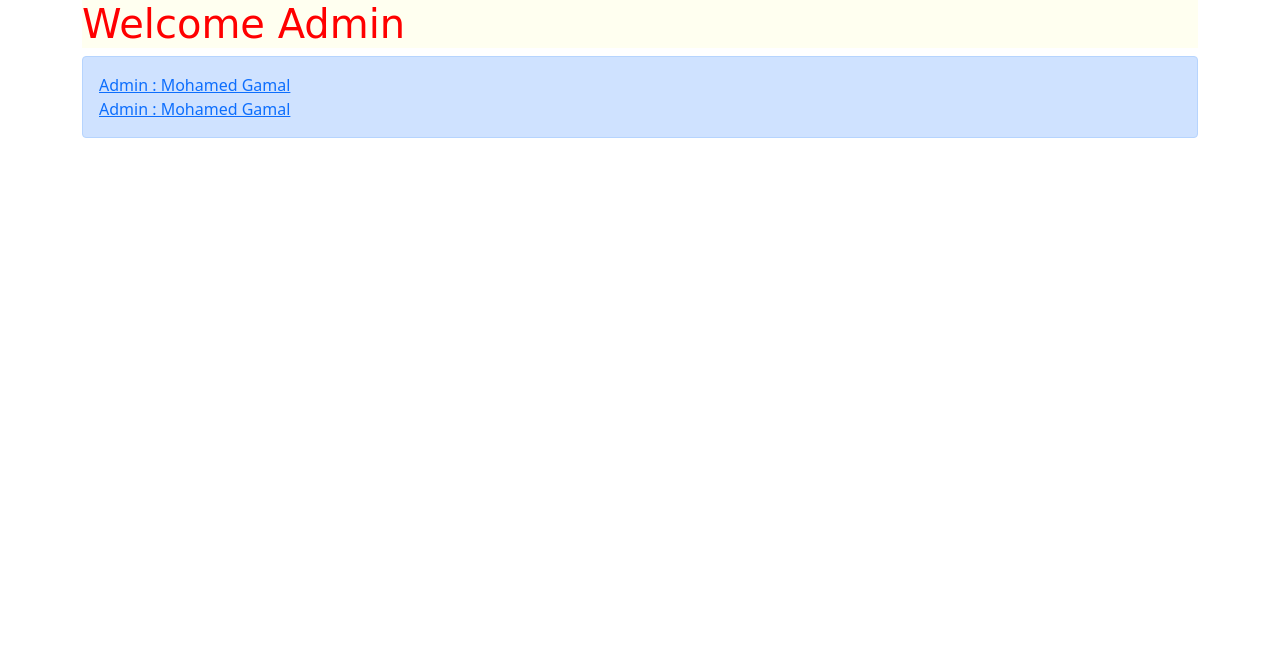
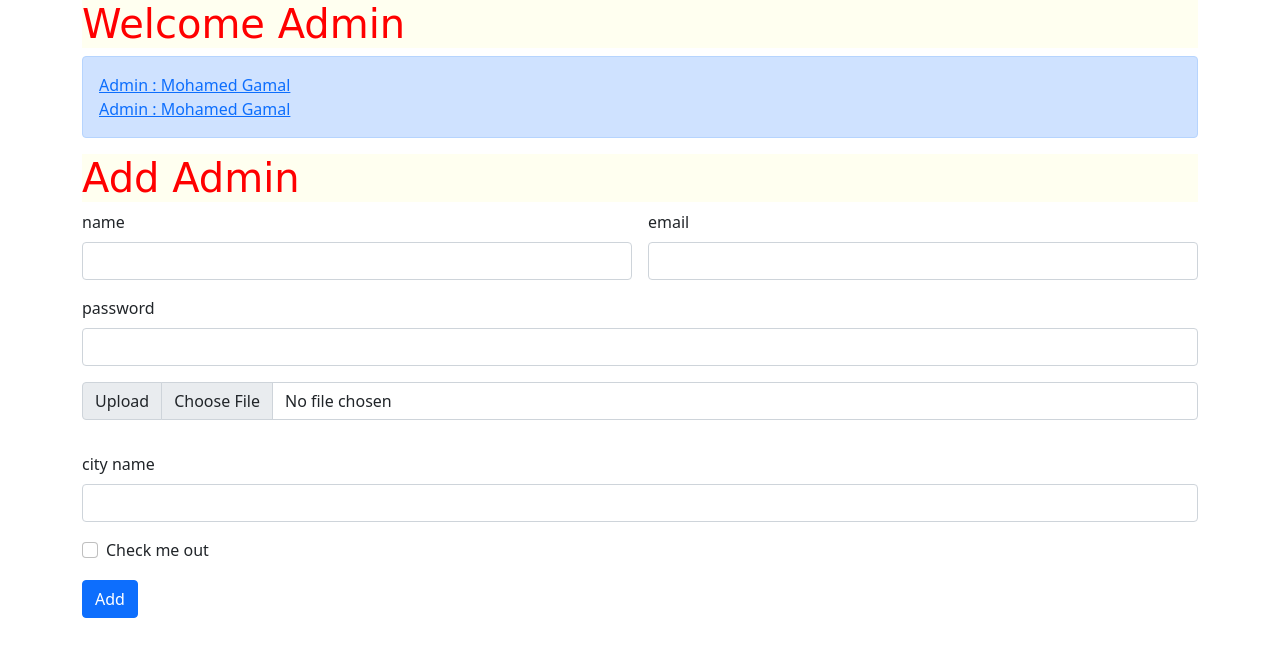
Before and after one commit to mohamed-cpp/Hello-Django, a Django app: page /perfix/admin in a window 1280 px wide. Shown: the top 657 px of the page. Run offline with Django 3.2, Linux system fonts and the light colour scheme; data comes from the database, SQL or seed files in the repository; both versions use the stored data as it was after the commit.

Commit message:
save and form data

```diff
--- /dev/null
+++ b/admins/forms.py
@@ -0,0 +1,26 @@
+from django import forms
+
+from City.models import City
+from .models import Admin
+
+class City(forms.ModelForm):
+  prefix = 'city'
+  class Meta:
+    model = City
+    fields = ['name']
+  def __init__(self, *args, **kwargs):
+    super(City, self).__init__(*args, **kwargs)
+    self.fields['name'].widget.attrs.update({'class': 'form-control', 'id': 'city_name'})
+
+class AddAdmin(forms.ModelForm):
+
+  class Meta:
+    model = Admin
+    fields = ['name','email','is_main','password','image']
+  def __init__(self, *args, **kwargs):
+    super(AddAdmin, self).__init__(*args, **kwargs)
+    self.fields['name'].widget.attrs.update({'class': 'form-control'})
+    self.fields['email'].widget.attrs.update({'class': 'form-control'})
+    self.fields['password'].widget.attrs.update({'class': 'form-control'})
+    self.fields['image'].widget.attrs.update({'class': 'form-control'})
+    self.fields['is_main'].widget.attrs.update({'class': 'form-check-input'})
--- a/admins/templates/admins/index.html
+++ b/admins/templates/admins/index.html
@@ -13,5 +13,43 @@
       {% endfor %}
     </div>
   {% endif %}
+
+  <h1>Add Admin </h1>
+  <form class="row g-3" method="POST" action="{% url 'admins'  %}" enctype="multipart/form-data">
+    {% csrf_token %}
+    <div class="col-md-6">
+      <label for="id_name" class="form-label">name</label>
+      {{form.name}}
+    </div>
+    <div class="col-md-6">
+      <label for="id_email" class="form-label">email</label>
+      {{form.email}}
+    </div>
+    <div class="col-md-12">
+      <label for="id_password" class="form-label">password</label>
+      {{form.password}}
+    </div>
+    <div class="input-group mb-3">
+      <label class="input-group-text" for="id_image">Upload</label>
+      {{form.image}}
+    </div>
+    <div class="col-md-12">
+      <label for="city_name" class="form-label">city name</label>
+      {{form_city.name}}
+    </div>
+
+    <div class="col-md-12">
+      <div class="form-check">
+      {{form.is_main}}
+      <label class="form-check-label" for="id_is_main">
+        Check me out
+      </label>
+      </div>
+    </div>
+
+    <div class="col-12">
+      <button type="submit" class="btn btn-primary">Add</button>
+    </div>
+  </form>
 </div>
 {% endblock %}
--- a/admins/urls.py
+++ b/admins/urls.py
@@ -2,6 +2,6 @@ from django.urls import path
 from . import views
 
 urlpatterns = [
-    path('admin', views.index),
+    path('admin', views.index, name="admins"),
     path('admin/show/<slug:name>/<id>', views.show, name="adminroute")
 ]
--- a/admins/views.py
+++ b/admins/views.py
@@ -3,17 +3,33 @@ from django.http.response import Http404
 from django.shortcuts import render
 from django.shortcuts import get_object_or_404
 from django.db import connection
+from django.contrib.auth.hashers import make_password
 
 from admins.models import Phone
 from .models import Admin
+from .forms import AddAdmin, City
 # Create your views here.
 
 def index(request):
-  admins = Admin.objects.all()
-  return render(request, 'admins/index.html', {
-    'show' : True,
-    'admins' : admins
-  })
+  if request.method == "GET":
+    admins = Admin.objects.all()
+    return render(request, 'admins/index.html', {
+      'show' : True,
+      'admins' : admins,
+      'form' : AddAdmin(),
+      'form_city' : City(prefix='city'),
+    })
+  else:
+    admin_form = AddAdmin(request.POST, request.FILES)
+    admin_city =  City(request.POST)
+    #admin_form.errors
+    if admin_form.is_valid() and admin_city.is_valid():
+      admin = admin_form.save(commit=False)
+      admin.password = make_password(request.POST['password'])
+      admin.save()
+      admin.city.add(admin_city.save())
+
+
 
 def calculate_db_response_time():
     sqltime = 0.0 # Variable to store execution time
```
Also changed, not shown: db.sqlite3, uploads/admin/images/2202635ce405da716a1a9ed2c85d20d2--arabic-funny-arabic-quotes.jpg (added), uploads/admin/images/653c2d6533c7a9ad457117db8cf819d2_KsiKNqo.jpg (added), uploads/admin/images/653c2d6533c7a9ad457117db8cf819d2_Up5dW2L.jpg (added), uploads/admin/images/QHUl9PYeTh4j3esUvONd1oK3Ud34oxUW2QQMHnWB0nk.jpg (added).
